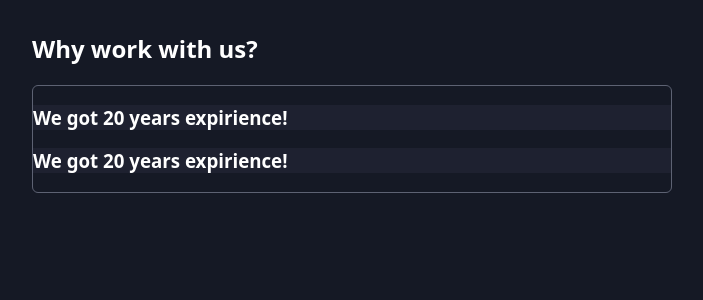
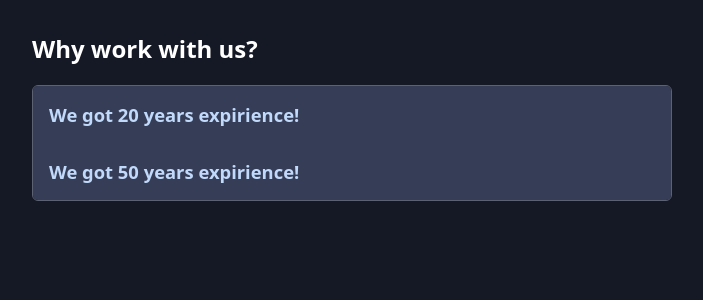
Before and after one commit to StanZz94/ReactBestPractices, a React (Vite) app: page / in a window 1280 px wide. Shown: the top 300 px of the page, without its empty margins (288-991 px from the left). Built offline with nearby package versions, Linux system fonts and the light colour scheme.

Commit message:
add propr Title and Contet  to accordion for reusability

```diff
--- a/src/App.jsx
+++ b/src/App.jsx
@@ -7,18 +7,24 @@ function App() {
       <h2>Why work with us?</h2>
 
       <Accordion className="accordion">
-        <Accordion.Item className="accordion-item" id="1" title="We got 20 years expirience!">
+        <Accordion.Item className="accordion-item">
+          <Accordion.Title className="accordion-item-title" id="1">We got 20 years expirience!</Accordion.Title>
+          <Accordion.Content className="accordion-item-content" id="1">
             <article>
               <p>Cant go wrong with us!</p>
               <p>Bla bla bla blablalbal balbalbal ballblbalba</p>
             </article>
+          </Accordion.Content>
         </Accordion.Item>
 
-        <Accordion.Item className="accordion-item" id="2" title="We got 20 years expirience!">
+        <Accordion.Item className="accordion-item">
+          <Accordion.Title className="accordion-item-title" id="2">We got 50 years expirience!</Accordion.Title>
+          <Accordion.Content className="accordion-item-content" id="2">
             <article>
               <p>Cant go wrong with us!</p>
               <p>Bla bla bla blablalbal balbalbal ballblbalba</p>
             </article>
+          </Accordion.Content>
         </Accordion.Item>
       </Accordion>
     </section>
--- a/src/components/Accordion/Accordion.jsx
+++ b/src/components/Accordion/Accordion.jsx
@@ -1,5 +1,7 @@
 import { createContext, useContext, useState } from "react"
 import AccordionItem from "./AccordionItem";
+import AccordionTitle from "./AccordionTitle";
+import AccordionContent from "./AccordionContent";
 
 const AccordionContext = createContext();
 
@@ -30,4 +32,6 @@ export default function Accordion({ children, className }) {
     </AccordionContext.Provider>
 }
 
-Accordion.Item = AccordionItem
+Accordion.Item = AccordionItem;
+Accordion.Title = AccordionTitle;
+Accordion.Content = AccordionContent;
--- a/src/components/Accordion/AccordionContent.jsx
+++ b/src/components/Accordion/AccordionContent.jsx
@@ -1,11 +1,10 @@
 import { useAccordionContext } from "./Accordion";
 
-export default function AccordionContent({ children, id }) {
-
+export default function AccordionContent({ children, className, id }) {
     const { openItemId } = useAccordionContext();
     const isOpen = openItemId === id;
 
-    return <div className={isOpen ? 'accordion-item-content open' : 'accordion-item-content'}>
+    return <div className={isOpen ? `${className ?? ''} open` : `${className ?? ''} close`}>
         {children}
     </div>
 }
--- a/src/components/Accordion/AccordionItem.jsx
+++ b/src/components/Accordion/AccordionItem.jsx
@@ -1,13 +1,11 @@
 import AccordionContent from "./AccordionContent";
 import AccordionTitle from "./AccordionTitle";
 
-export default function AccordionItem({ id, children, className, title }) {
+export default function AccordionItem({ children, className }) {
 
     return (
         <li className={className}>
-            <AccordionTitle id={id}>{title}</AccordionTitle>
-
-            <AccordionContent id={id}>{children}</AccordionContent>
+            {children}
         </li>
     )
 }
--- a/src/components/Accordion/AccordionTitle.jsx
+++ b/src/components/Accordion/AccordionTitle.jsx
@@ -1,6 +1,6 @@
 import { useAccordionContext } from "./Accordion"
 
-export default function AccordionTitle({ children, id }) {
+export default function AccordionTitle({ children, className, id }) {
 
     const { toggleItem } = useAccordionContext();
 
@@ -8,5 +8,5 @@ export default function AccordionTitle({ children, id }) {
         toggleItem(id);
     }
 
-    return <h3 onClick={handleClick}>{children}</h3>
+    return <h3 className={className} onClick={handleClick}>{children}</h3>
 }
--- a/src/index.css
+++ b/src/index.css
@@ -62,9 +62,12 @@ main {
 }
 
 .accordion-item-content {
-  display: none;
   padding: 1rem;
   background-color: #2c344a;
+}
+
+.close {
+  display: none;
 }
 
 .open {
```
Lines whose indentation alone changed are shown as unchanged.
